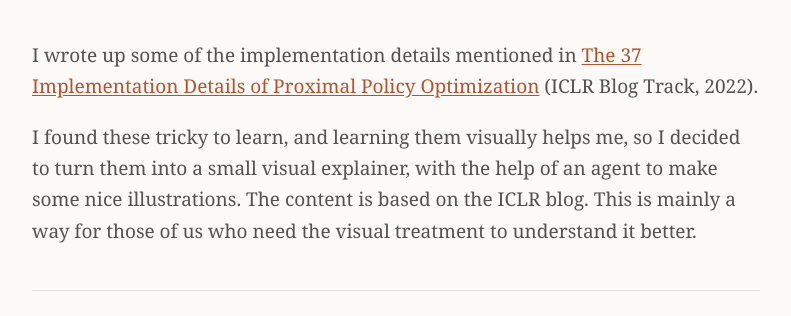
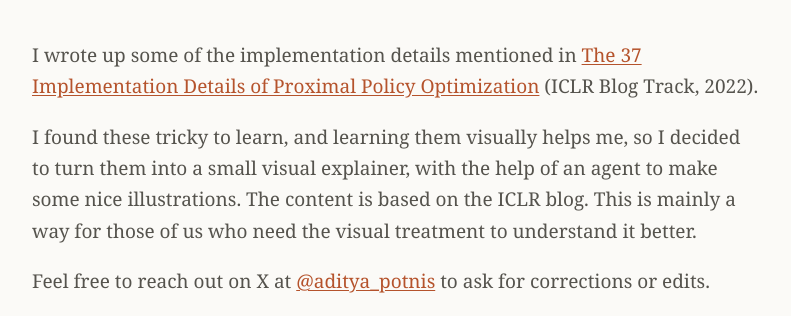
Before and after one commit to adipotnis/ppo-implementation-details-visually-explained, a plain HTML site: page index.html in a window 1280 px wide. Shown: the part 247-563 px from the top of the page, without its empty margins (244-1035 px from the left). Drawn offline with Linux system fonts and the light colour scheme.

Commit message:
Add contact line for corrections and edits
Co-Authored-By: Claude Opus 5.5 <noreply@anthropic.com>
Claude-Session: https://claude.ai/code/session_01JrXhkht2dptZFmtKQ6wMj2

```diff
--- a/index.html
+++ b/index.html
@@ -27,6 +27,10 @@
         I found these tricky to learn, and learning them visually helps me, so I decided to turn them into a small
         visual explainer, with the help of an agent to make some nice illustrations. The content is based on the ICLR
         blog. This is mainly a way for those of us who need the visual treatment to understand it better.
+      </p>
+      <p>
+        Feel free to reach out on X at <a href="https://x.com/aditya_potnis">@aditya_potnis</a> to ask for corrections
+        or edits.
       </p>
     </section>
 
```
